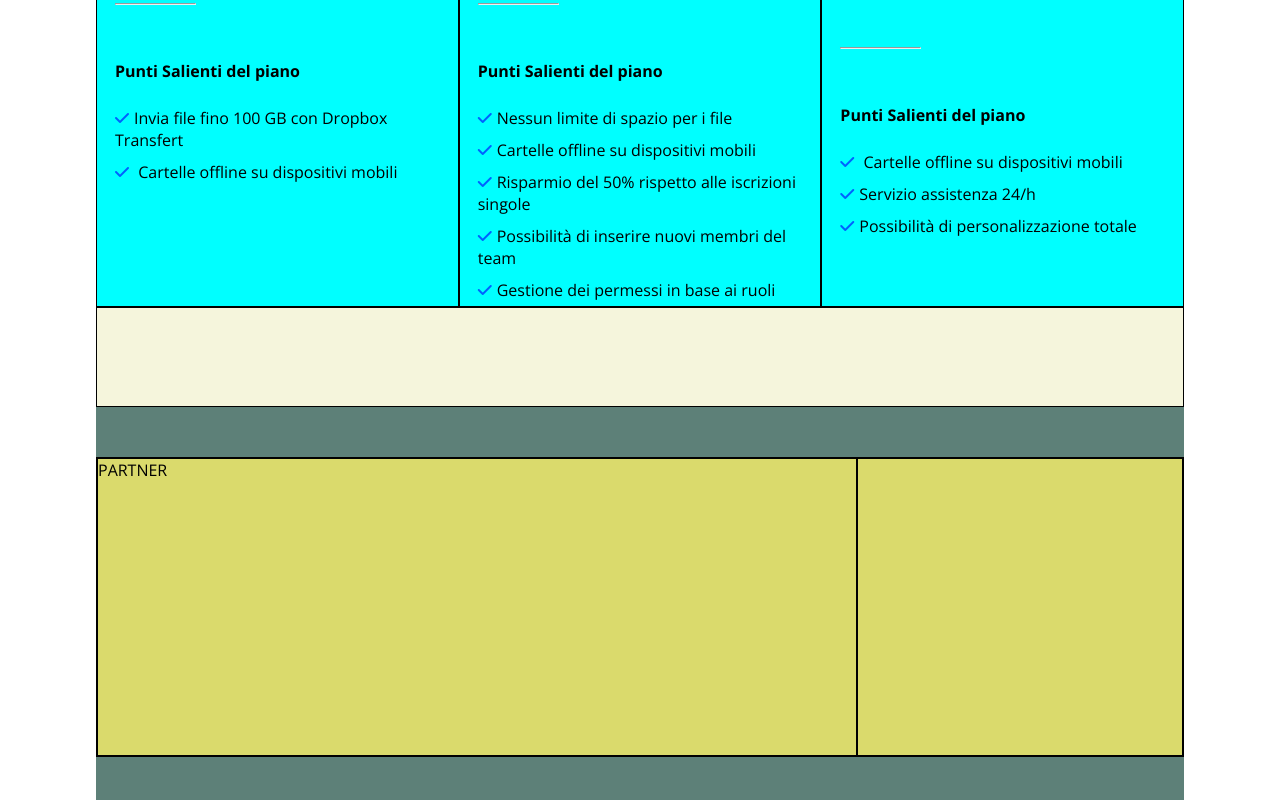
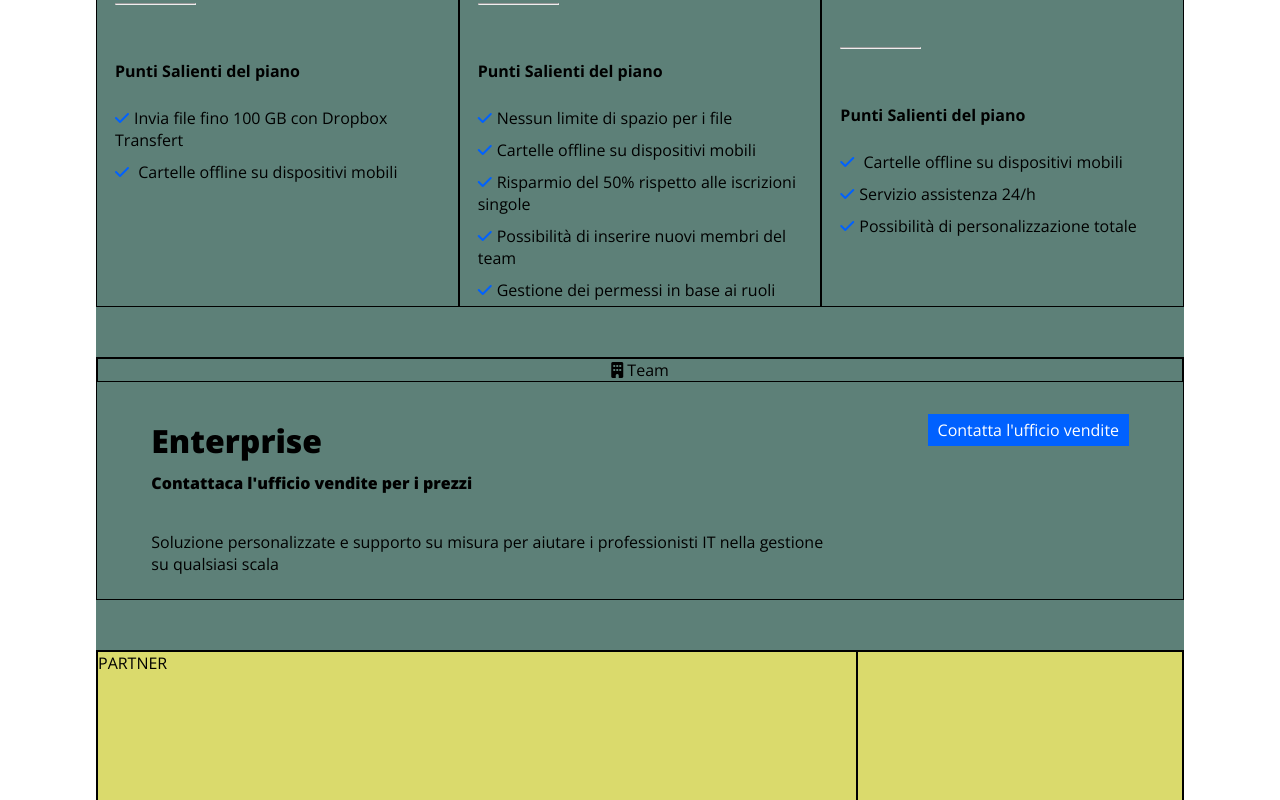
Before and after one commit to danieldorazio/htmlcss-dropbox, a plain HTML site: page index.html in a window 1280 px wide. Shown: the part 1337-2137 px from the top of the page. Drawn offline with nearby package versions, Linux system fonts and the light colour scheme.

Commit message:
update: BUSINESS-CARD-BOTTOM

```diff
--- a/css/style.css
+++ b/css/style.css
@@ -137,9 +137,6 @@ nav a{
 .business{
     width: 100%;
     margin-bottom: 50px;
-    /*debug*/
-    min-height: 400px;
-    background-color: aqua;
 }
 
 /* BUSINESS FORM */
@@ -156,6 +153,7 @@ nav a{
 /* BUSINESS CARD */
 .business-options{
     width: 100%;
+    margin-bottom: 50px;
 }
 .business-card{
     width: calc(100% / 3);
@@ -227,13 +225,32 @@ nav a{
 }
 
 
-
+/* BUSINESS-CARD-BOTTOM  */
 .business-card-bottom{
     width: 100%;
-    /*debug*/
-    min-height: 100px;
     border: 1px solid black;
-    background-color: beige;
+
+}
+.business-card-bottom .container-card{
+    width: 90%;
+    margin: 0 auto;
+}
+
+.business-card-bottom .profilo{
+    border: 1px solid black; /*debug*/
+    text-align: center;
+    margin-bottom: 2rem;
+}
+.business-card-bottom .subscription{
+    width: 70%;
+}
+.business-card-bottom .office{
+    width: 30%;
+    text-align: end;
+}
+.business-card-bottom p{
+    margin-top: 2rem;
+    margin-bottom: 1.5rem;
 }
 /* PARTNER */
 .partner{
--- a/index.html
+++ b/index.html
@@ -247,11 +247,34 @@
                             </ul>
                         </div>
                     </div>
+                </div>
+            </div>
 
+                <!-- BUSINESS-CARD-BOTTOM -->
+                <div class="business-card-bottom">
+                    <div class="profilo">
+                        <i class="fa-solid fa-building"></i>
+                        Team
+                    </div>
+                    <div class="flex container-card">
+                        <!-- SUBSCRIPTION -->
+                        <div class="subscription">
+                            <span class="type-sub">
+                                Enterprise
+                            </span>
+                            <span class="price-sub">
+                                Contattaca l'ufficio vendite per i prezzi
+                            </span>
+                            <p>
+                                Soluzione personalizzate e supporto su misura per aiutare i professionisti IT nella gestione su qualsiasi scala
+                            </p>
+                        </div>
+                        <!-- BUTTON -->
+                        <div class="office">
+                            <a class="a-none button-blu" href="">Contatta l'ufficio vendite</a>
+                        </div>
+                    </div>
                 </div>
-
-            </div>
-                <div class="business-card-bottom"></div>
         </section>
 
         <!-- PARTNER -->
```
